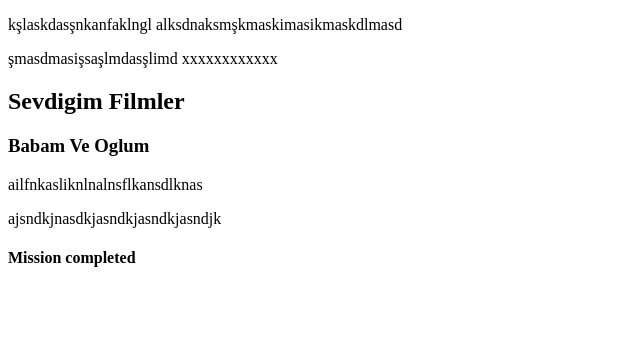
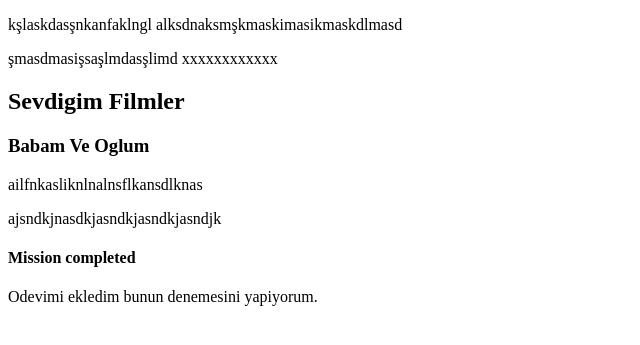
Before and after one commit to ozkanxx/kodluyoruz-frontend-101-egitimi, a plain HTML site: page 01-html-kategorisi/odev-01/index.html in a window 1280 px wide. Shown: the part 91-436 px from the top of the page, without its empty margins (0-640 px from the left). Drawn offline with Linux system fonts and the light colour scheme.

Commit message:
Odevi yukluyucam

```diff
--- a/01-html-kategorisi/odev-01/index.html
+++ b/01-html-kategorisi/odev-01/index.html
@@ -16,3 +16,5 @@
 <p>ajsndkjnasdkjasndkjasndkjasndjk</p>
 
 <h4>Mission completed</h4>
+
+<p>Odevimi ekledim bunun denemesini yapiyorum.</p>
```
